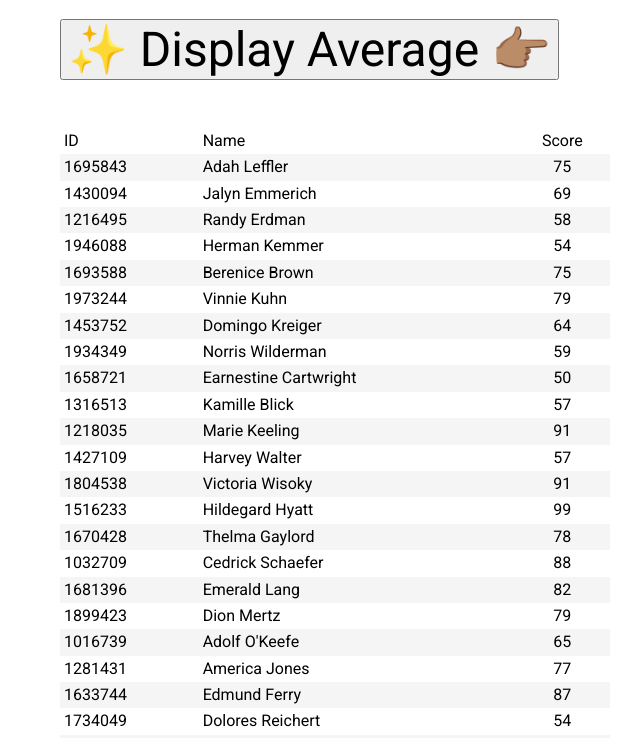
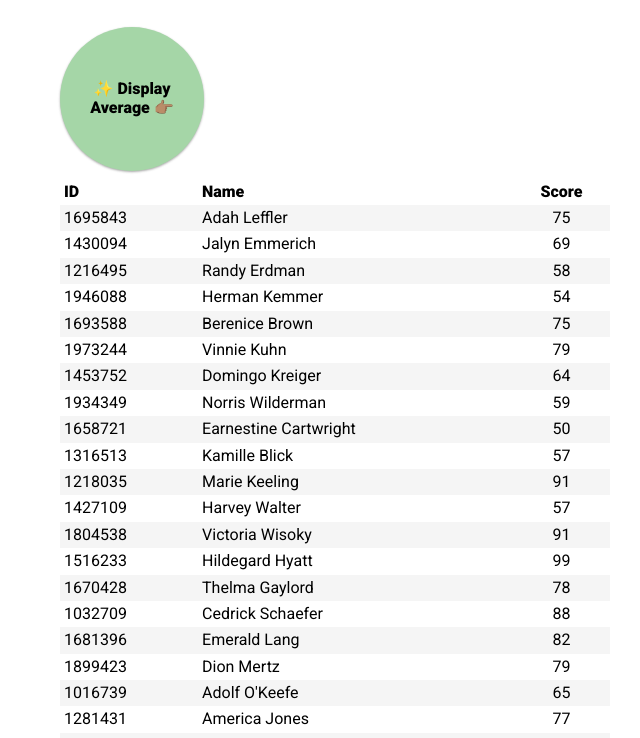
Before and after one commit to swic-cis-277/student-scores-in-class, a plain HTML site: page index.html in a window 1280 px wide. Both pictures are taken after a click on the button "✨ Display Average 👉🏽". Shown: the part 61-799 px from the top of the page, without its empty margins (305-945 px from the left). Drawn offline with nearby package versions, Linux system fonts and the light colour scheme.

Commit message:
:lipstick: Set up additional styles for button and average 'p.'

```diff
--- a/style.css
+++ b/style.css
@@ -5,7 +5,9 @@ body {
 }
 
 h1,
-div thead {
+p,
+button,
+thead {
   font-weight: bold;
 }
 
@@ -13,8 +15,33 @@ h1 {
   text-align: center;
 }
 
+p {
+  font-size: 3em;
+  margin: 0;
+}
+
 div {
-  font-size: 3em;
+  padding: 0.5rem 0;
+}
+
+button {
+  background: #a5d6a7;
+  border: whitesmoke;
+  border-radius: 50%;
+
+  /* https://codepen.io/sdthornton/pen/wBZdXq */
+  box-shadow: 0 1px 3px rgba(0, 0, 0, 0.12), 0 1px 2px rgba(0, 0, 0, 0.24);
+  height: 144px;
+  transition: all 0.3s cubic-bezier(0.25, 0.8, 0.25, 1);
+  width: 144px;
+}
+
+button:focus {
+  outline: none;
+}
+
+button:hover:not(:focus) {
+  box-shadow: 0 14px 28px rgba(0, 0, 0, 0.25), 0 10px 10px rgba(0, 0, 0, 0.22);
 }
 
 table {
```
